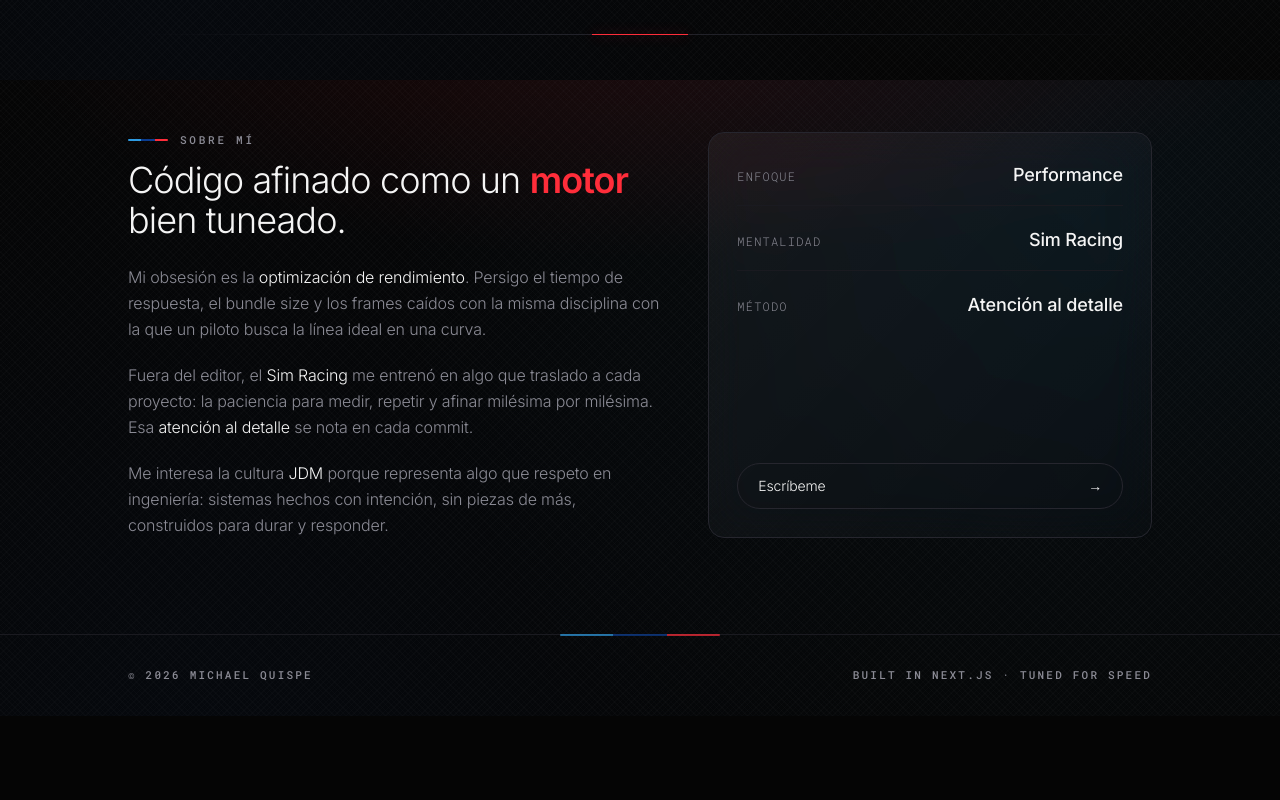
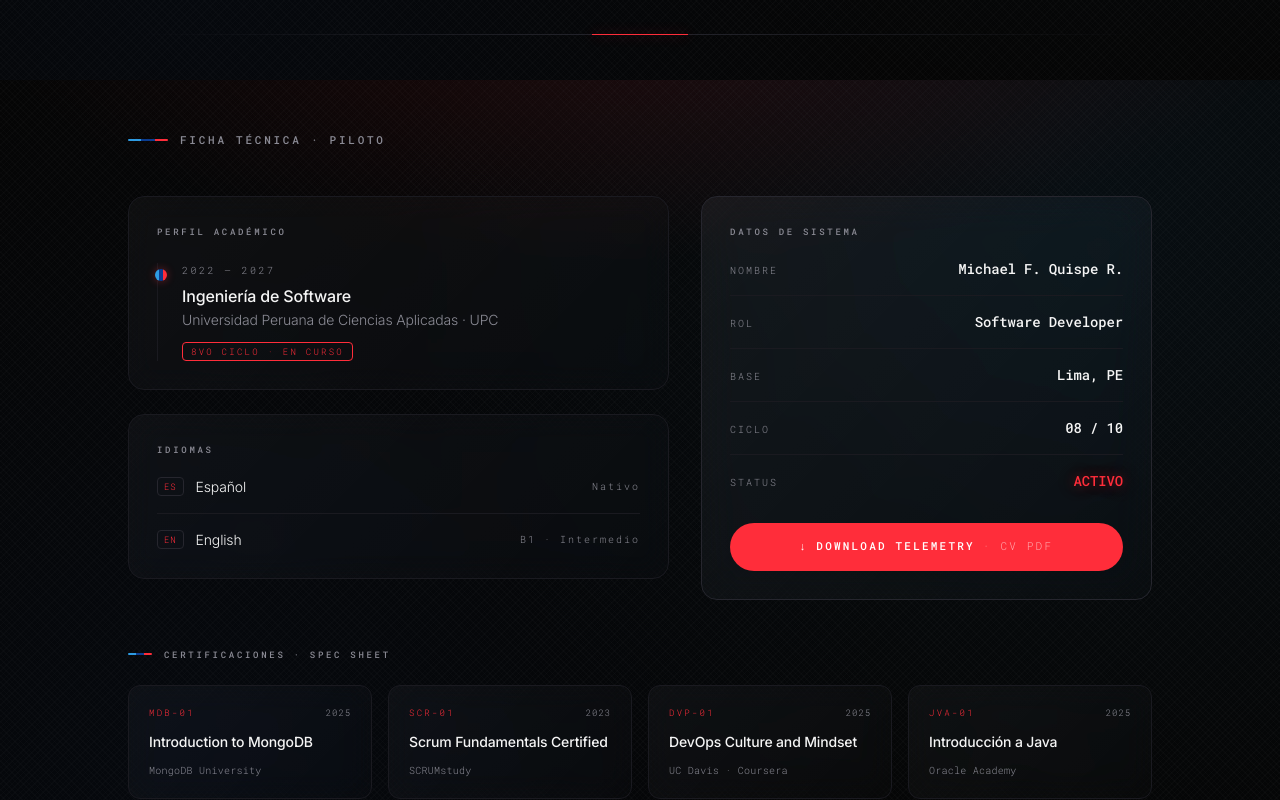
Before and after one commit to MQRF123/mi-portafolio, a Next.js app: page / in a window 1280 px wide. Shown: the part 2320-3120 px from the top of the page. Before the commit the page ends 3036 px from the top, so only its background shows below. Built offline with nearby package versions, Linux system fonts and the light colour scheme.

Commit message:
feat: the envelope is improved

```diff
--- a/src/components/About.tsx
+++ b/src/components/About.tsx
@@ -1,79 +1,162 @@
-const stats = [
-  { label: "Enfoque", value: "Performance" },
-  { label: "Mentalidad", value: "Sim Racing" },
-  { label: "Método", value: "Atención al detalle" },
+import { aboutMe, certifications } from "@/data/portfolio";
+
+const systemData = [
+  { label: "NOMBRE", value: "Michael F. Quispe R." },
+  { label: "ROL", value: "Software Developer" },
+  { label: "BASE", value: "Lima, PE" },
+  { label: "CICLO", value: "08 / 10" },
+  { label: "STATUS", value: "ACTIVO" },
 ];
 
 export function About() {
   return (
     <section id="about" className="w-full px-6 py-24 sm:px-10">
-      <div className="mx-auto grid max-w-5xl gap-12 lg:grid-cols-[1.2fr_1fr]">
-        <div>
-          <div className="flex items-center gap-3 font-mono text-[11px] font-medium tracking-[0.25em] text-[var(--muted)]">
+      <div className="mx-auto max-w-5xl">
+
+        <div className="mb-12 flex items-center gap-3 font-mono text-[11px] font-medium tracking-[0.25em] text-[var(--muted)]">
           <span className="h-[2px] w-10 m-stripe rounded-full" />
-            SOBRE MÍ
+          FICHA TÉCNICA · PILOTO
         </div>
-          <h2 className="mt-3 text-3xl font-light tracking-tight sm:text-4xl">
-            Código afinado como un <span className="font-semibold text-[var(--accent)]">motor</span> bien tuneado.
-          </h2>
 
-          <div className="mt-6 flex flex-col gap-5 text-base leading-relaxed text-[var(--muted)]">
-            <p>
-              Mi obsesión es la{" "}
-              <span className="text-foreground">
-                optimización de rendimiento
+        <div className="grid gap-8 lg:grid-cols-[1.2fr_1fr]">
+
+          {/* Left column */}
+          <div className="flex flex-col gap-6">
+
+            {/* Academic timeline */}
+            <div className="glass rounded-2xl p-7">
+              <p className="mb-6 font-mono text-[9px] font-medium tracking-[0.3em] text-[var(--muted)]">
+                PERFIL ACADÉMICO
+              </p>
+              <div className="relative border-l border-[var(--border)] pl-6">
+                <div className="relative">
+                  <span
+                    className="absolute -left-[1.7rem] top-1.5 h-3 w-3 rounded-full m-stripe"
+                    style={{ boxShadow: "0 0 8px rgba(255,45,58,0.4)" }}
+                  />
+                  <p className="font-mono text-[10px] tracking-[0.25em] text-[var(--muted)]">
+                    {aboutMe.education.period}
+                  </p>
+                  <p className="mt-1.5 text-base font-medium text-foreground">
+                    {aboutMe.education.degree}
+                  </p>
+                  <p className="mt-0.5 text-sm text-[var(--muted)]">
+                    {aboutMe.education.institution}
+                  </p>
+                  <span className="mt-3 inline-block rounded border border-[var(--accent)] px-2 py-0.5 font-mono text-[9px] tracking-[0.25em] text-[var(--accent)]">
+                    {aboutMe.education.cycle.toUpperCase()} · EN CURSO
                   </span>
-              . Persigo el tiempo de respuesta, el bundle size y los frames
-              caídos con la misma disciplina con la que un piloto busca la
-              línea ideal en una curva.
-            </p>
-            <p>
-              Fuera del editor, el{" "}
-              <span className="text-foreground">Sim Racing</span> me entrenó en
-              algo que traslado a cada proyecto: la paciencia para medir,
-              repetir y afinar milésima por milésima. Esa{" "}
-              <span className="text-foreground">atención al detalle</span> se
-              nota en cada commit.
-            </p>
-            <p>
-              Me interesa la cultura{" "}
-              <span className="text-foreground">JDM</span> porque representa
-              algo que respeto en ingeniería: sistemas hechos con intención,
-              sin piezas de más, construidos para durar y responder.
-            </p>
+                </div>
               </div>
             </div>
 
+            {/* Languages */}
+            <div className="glass rounded-2xl p-7">
+              <p className="mb-5 font-mono text-[9px] font-medium tracking-[0.3em] text-[var(--muted)]">
+                IDIOMAS
+              </p>
+              <ul className="flex flex-col gap-4">
+                {aboutMe.languages.map((l) => (
+                  <li
+                    key={l.code}
+                    className="flex items-center justify-between border-b border-[var(--border)] pb-4 last:border-0 last:pb-0"
+                  >
+                    <div className="flex items-center gap-3">
+                      <span className="rounded border border-[var(--border-strong)] px-1.5 py-0.5 font-mono text-[9px] tracking-widest text-[var(--accent)]">
+                        {l.code}
+                      </span>
+                      <span className="text-sm text-foreground">{l.lang}</span>
+                    </div>
+                    <span className="font-mono text-[10px] tracking-[0.2em] text-[var(--muted)]">
+                      {l.level}
+                    </span>
+                  </li>
+                ))}
+              </ul>
+            </div>
+          </div>
+
+          {/* Right column: system data card */}
           <aside
             id="contact"
             className="glass-strong flex flex-col justify-between rounded-2xl p-7"
           >
-          <ul className="flex flex-col gap-5">
-            {stats.map((stat) => (
+            <div>
+              <p className="mb-5 font-mono text-[9px] font-medium tracking-[0.3em] text-[var(--muted)]">
+                DATOS DE SISTEMA
+              </p>
+              <ul className="flex flex-col gap-4">
+                {systemData.map((stat) => (
                   <li
                     key={stat.label}
                     className="flex items-baseline justify-between border-b border-[var(--border)] pb-4 last:border-0 last:pb-0"
                   >
-                <span className="font-mono text-xs tracking-widest text-[var(--muted)]">
-                  {stat.label.toUpperCase()}
+                    <span className="font-mono text-[10px] tracking-[0.2em] text-[var(--muted)]">
+                      {stat.label}
                     </span>
-                <span className="text-lg font-medium text-foreground">
+                    <span
+                      className={`font-mono text-sm font-medium ${
+                        stat.label === "STATUS"
+                          ? "text-glow text-[var(--accent)]"
+                          : "text-foreground"
+                      }`}
+                    >
                       {stat.value}
                     </span>
                   </li>
                 ))}
               </ul>
+            </div>
 
             <a
-            href="mailto:michafred2004@gmail.com"
-            className="mt-8 group inline-flex items-center justify-between rounded-full border border-[var(--border-strong)] px-5 py-3 text-sm transition-all hover:border-[var(--accent)] hover:text-[var(--accent)]"
+              href="/cv.pdf"
+              download
+              className="group relative mt-8 inline-flex h-12 items-center justify-center gap-2 overflow-hidden rounded-full bg-[var(--accent)] px-6 font-mono text-[11px] font-medium tracking-[0.2em] text-white transition-all hover:shadow-[0_0_40px_var(--accent-glow)]"
             >
-            <span>Escríbeme</span>
-            <span className="transition-transform group-hover:translate-x-1">
-              →
-            </span>
+              <span className="relative z-10">↓ DOWNLOAD TELEMETRY</span>
+              <span className="relative z-10 font-light opacity-60">· CV PDF</span>
+              <span
+                aria-hidden
+                className="pointer-events-none absolute inset-y-0 -left-1/3 w-1/3 bg-gradient-to-r from-transparent via-white/25 to-transparent opacity-0 group-hover:animate-sweep group-hover:opacity-100"
+              />
             </a>
           </aside>
+        </div>
+
+        {/* Certifications grid */}
+        <div className="mt-12">
+          <div className="mb-6 flex items-center gap-3">
+            <span className="h-[2px] w-6 m-stripe rounded-full" />
+            <p className="font-mono text-[9px] font-medium tracking-[0.3em] text-[var(--muted)]">
+              CERTIFICACIONES · SPEC SHEET
+            </p>
+          </div>
+
+          <div className="grid gap-4 sm:grid-cols-2 lg:grid-cols-4">
+            {certifications.map((cert) => (
+              <div
+                key={cert.code}
+                className="glass group flex flex-col gap-3 rounded-xl p-5 transition-all hover:border-[var(--border-strong)] hover:shadow-[0_0_20px_-4px_var(--accent-glow)]"
+              >
+                <div className="flex items-center justify-between">
+                  <span className="font-mono text-[9px] tracking-[0.25em] text-[var(--accent)]">
+                    {cert.code}
+                  </span>
+                  <span className="font-mono text-[9px] tracking-widest text-[var(--muted)]">
+                    {cert.year}
+                  </span>
+                </div>
+                <p className="text-sm font-medium leading-snug text-foreground">
+                  {cert.title}
+                </p>
+                <p className="font-mono text-[10px] tracking-wide text-[var(--muted)]">
+                  {cert.issuer}
+                </p>
+              </div>
+            ))}
+          </div>
+        </div>
+
       </div>
     </section>
   );
--- a/src/data/portfolio.ts
+++ b/src/data/portfolio.ts
@@ -1,3 +1,66 @@
+export type AboutMe = {
+  name: string;
+  role: string;
+  location: string;
+  education: {
+    institution: string;
+    degree: string;
+    period: string;
+    cycle: string;
+  };
+  languages: { lang: string; level: string; code: string }[];
+};
+
+export const aboutMe: AboutMe = {
+  name: "Michael Fred Quispe Roldan",
+  role: "Software Developer",
+  location: "Lima, PE",
+  education: {
+    institution: "Universidad Peruana de Ciencias Aplicadas · UPC",
+    degree: "Ingeniería de Software",
+    period: "2022 – 2027",
+    cycle: "8vo Ciclo",
+  },
+  languages: [
+    { lang: "Español", level: "Nativo", code: "ES" },
+    { lang: "English", level: "B1 · Intermedio", code: "EN" },
+  ],
+};
+
+export type Certification = {
+  code: string;
+  title: string;
+  issuer: string;
+  year: string;
+};
+
+export const certifications: Certification[] = [
+  {
+    code: "MDB-01",
+    title: "Introduction to MongoDB",
+    issuer: "MongoDB University",
+    year: "2025",
+  },
+  {
+    code: "SCR-01",
+    title: "Scrum Fundamentals Certified",
+    issuer: "SCRUMstudy",
+    year: "2023",
+  },
+  {
+    code: "DVP-01",
+    title: "DevOps Culture and Mindset",
+    issuer: "UC Davis · Coursera",
+    year: "2025",
+  },
+  {
+    code: "JVA-01",
+    title: "Introducción a Java",
+    issuer: "Oracle Academy",
+    year: "2025",
+  },
+];
+
 export type StackItem = {
   name: string;
   monogram: string;
```
Lines whose indentation alone changed are shown as unchanged.
